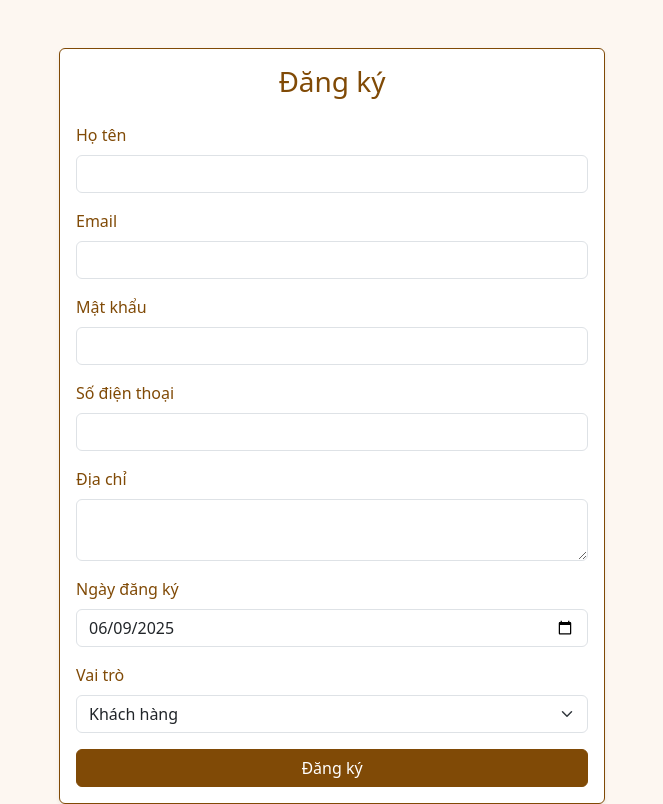
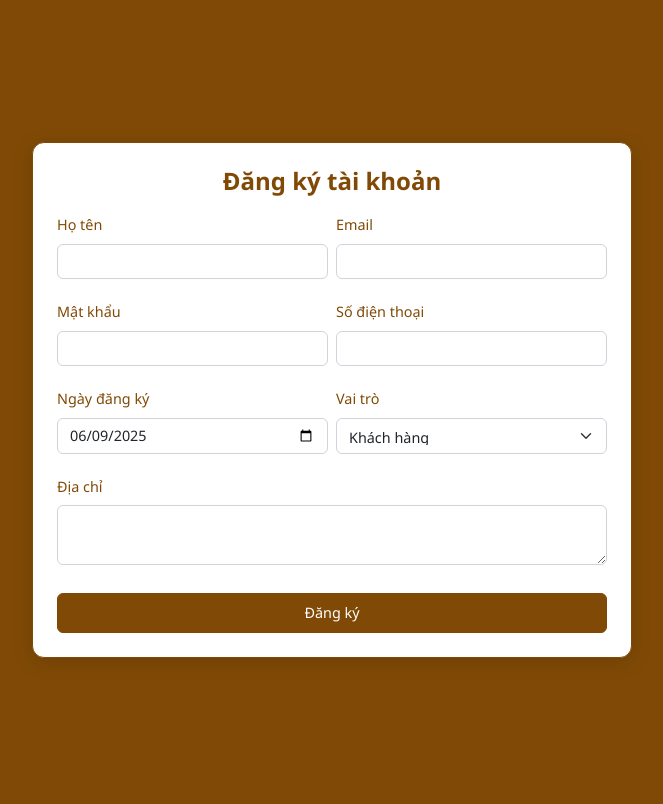
Before and after one commit to mudotet/Alberto-clock, a PHP site: page /register.php in a window 1280 px wide. Shown: the whole page, without its empty margins (308-971 px from the left). After the commit the page ends 658 px from the top, so only its background shows below. Run offline with PHP 8.4, Linux system fonts and the light colour scheme.

Commit message:
Can chinh lai bo cuc va them cac truong

```diff
--- a/views/register.php
+++ b/views/register.php
@@ -46,79 +46,144 @@ if ($_SERVER["REQUEST_METHOD"] == "POST") {
   <link href="https://cdn.jsdelivr.net/npm/bootstrap@5.3.6/dist/css/bootstrap.min.css" rel="stylesheet" />
   <style>
     body {
-      background-color: #fdf7f1;
+      min-height: 100vh;
+      margin: 0;
+      padding: 10px;
+      background-color: #804a06;
+      display: flex;
+      justify-content: center;
+      align-items: center;
+      font-family: 'Segoe UI', Tahoma, Geneva, Verdana, sans-serif;
     }
+
+    .registration-container {
+      width: 100%;
+      max-width: 600px; /* Tăng max-width để chứa 2 cột */
+      max-height: 95vh;
+    }
+
     .card {
       border: 1px solid #804a06;
+      border-radius: 12px;
+      box-shadow: 0 4px 20px rgba(0, 0, 0, 0.15);
+      background-color: #fff;
     }
+
+    .card-body {
+      padding: 1.5rem;
+    }
+
     .card-title {
       color: #804a06;
+      text-align: center;
+      margin-bottom: 1rem;
+      font-weight: 600;
+      font-size: 1.5rem;
     }
+
+    .form-group {
+      margin-bottom: 0.75rem;
+    }
+
+    label {
+      color: #804a06;
+      font-weight: 500;
+      margin-bottom: 0.25rem;
+      font-size: 0.9rem;
+    }
+
+    .form-control, .form-select {
+      border: 1px solid #ced4da;
+      padding: 8px 12px;
+      border-radius: 6px;
+      font-size: 0.9rem;
+      height: calc(1.5em + 0.75rem + 2px);
+    }
+
+    textarea.form-control {
+      min-height: 60px;
+      resize: vertical;
+    }
+
     .btn-primary {
       background-color: #804a06;
       border-color: #804a06;
+      padding: 8px;
+      font-weight: 500;
+      font-size: 0.9rem;
+      margin-top: 0.5rem;
     }
-    .btn-primary:hover {
-      background-color: #a05d14;
-      border-color: #a05d14;
-    }
-    label {
-      color: #804a06;
-      font-weight: 500;
+
+    @media (max-width: 768px) {
+      .row-cols-md-2 > * {
+        flex: 0 0 100%;
+        max-width: 100%;
+      }
     }
   </style>
 </head>
 <body>
 
-<div class="container">
-  <div class="row justify-content-center mt-5">
-    <div class="col-md-6">
-      <div class="card shadow-sm">
-        <div class="card-body">
-          <h3 class="card-title text-center mb-4">Đăng ký</h3>
-          <form method="post" action="register.php">
-            <div class="mb-3">
+<div class="registration-container">
+  <div class="card">
+    <div class="card-body">
+      <h3 class="card-title">Đăng ký tài khoản</h3>
+      <form method="post" action="register.php">
+        <div class="row row-cols-1 row-cols-md-2 g-2"> <!-- Hàng chứa 2 cột -->
+          <!-- Dòng 1: Họ tên + Email -->
+          <div class="col">
+            <div class="form-group">
               <label for="name" class="form-label">Họ tên</label>
               <input type="text" class="form-control" name="name" required>
             </div>
-
-            <div class="mb-3">
+          </div>
+          <div class="col">
+            <div class="form-group">
               <label for="email" class="form-label">Email</label>
               <input type="email" class="form-control" name="email" required>
             </div>
+          </div>
 
-            <div class="mb-3">
+          <!-- Dòng 2: Mật khẩu + Số điện thoại -->
+          <div class="col">
+            <div class="form-group">
               <label for="password" class="form-label">Mật khẩu</label>
               <input type="password" class="form-control" name="password" required>
             </div>
-
-            <div class="mb-3">
+          </div>
+          <div class="col">
+            <div class="form-group">
               <label for="phone" class="form-label">Số điện thoại</label>
               <input type="text" class="form-control" name="phone" required>
             </div>
+          </div>
 
-            <div class="mb-3">
-              <label for="address" class="form-label">Địa chỉ</label>
-              <textarea class="form-control" name="address" rows="2" required></textarea>
-            </div>
-
-            <div class="mb-3">
+          <!-- Dòng 3: Ngày đăng ký + Vai trò -->
+          <div class="col">
+            <div class="form-group">
               <label for="created_at" class="form-label">Ngày đăng ký</label>
               <input type="date" class="form-control" name="created_at" value="<?= date('Y-m-d') ?>" required>
             </div>
-
-            <div class="mb-3">
+          </div>
+          <div class="col">
+            <div class="form-group">
               <label for="role_id" class="form-label">Vai trò</label>
               <select class="form-select" name="role_id" required>
                 <option value="2" selected>Khách hàng</option>
                 <option value="1">Quản trị viên</option>
               </select>
             </div>
+          </div>
+        </div>
 
-            <button type="submit" class="btn btn-primary w-100">Đăng ký</button>
-          </form>
+        <!-- Địa chỉ (chiếm full width) -->
+        <div class="form-group mt-2">
+          <label for="address" class="form-label">Địa chỉ</label>
+          <textarea class="form-control" name="address" rows="2" required></textarea>
         </div>
-      </div>
+
+        <button type="submit" class="btn btn-primary w-100 mt-3">Đăng ký</button>
+      </form>
     </div>
   </div>
 </div>
```
